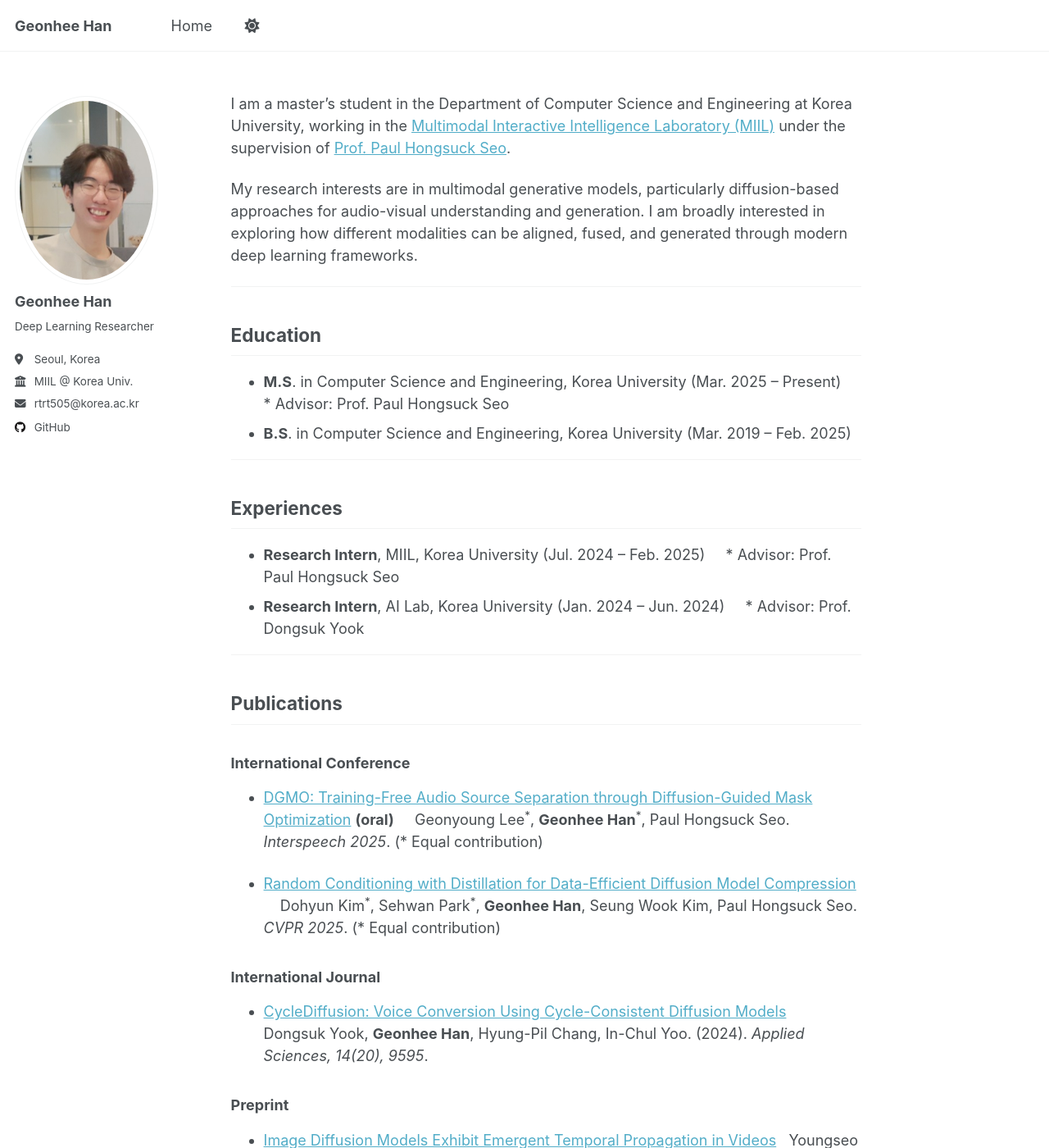
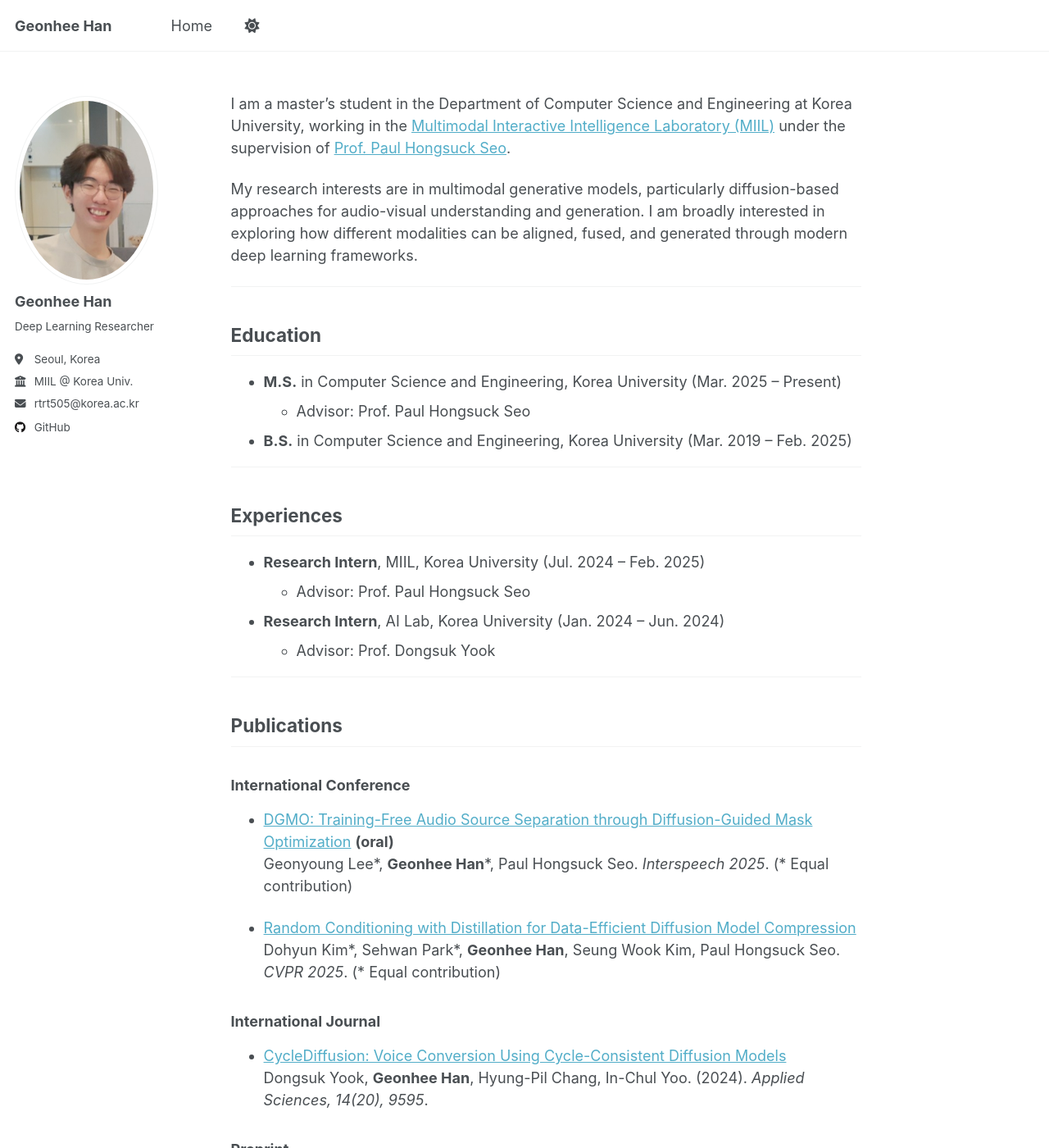
Before and after one commit to chaksseu/chaksseu.github.io, a Jekyll site: the page built from _pages/home.md, in a window 1280 px wide and 1400 px high. Shown: the whole window at 82% size. Built offline with Jekyll 4.4.1, drawn with Linux system fonts in a browser that asks for light colours.

Commit message:
update publications 1126

```diff
--- a/_pages/home.md
+++ b/_pages/home.md
@@ -11,63 +11,63 @@ I am a master's student in the Department of Computer Science and Engineering at
 
 My research interests are in multimodal generative models, particularly diffusion-based approaches for audio-visual understanding and generation. I am broadly interested in exploring how different modalities can be aligned, fused, and generated through modern deep learning frameworks.
 
-<hr>
+---
 
 ## Education
 
-* <b>M.S</b>. in Computer Science and Engineering, Korea University (Mar. 2025 – Present)
-  * Advisor: Prof. Paul Hongsuck Seo
-* <b>B.S</b>. in Computer Science and Engineering, Korea University (Mar. 2019 – Feb. 2025)
+* **M.S.** in Computer Science and Engineering, Korea University (Mar. 2025 – Present)
+  * Advisor: Prof. Paul Hongsuck Seo
+* **B.S.** in Computer Science and Engineering, Korea University (Mar. 2019 – Feb. 2025)
 
-<hr>
+---
 
 ## Experiences
 
-* <b>Research Intern</b>, MIIL, Korea University (Jul. 2024 – Feb. 2025)
-  * Advisor: Prof. Paul Hongsuck Seo
-* <b>Research Intern</b>, AI Lab, Korea University (Jan. 2024 – Jun. 2024)
-  * Advisor: Prof. Dongsuk Yook
+* **Research Intern**, MIIL, Korea University (Jul. 2024 – Feb. 2025)
+  * Advisor: Prof. Paul Hongsuck Seo
+* **Research Intern**, AI Lab, Korea University (Jan. 2024 – Jun. 2024)
+  * Advisor: Prof. Dongsuk Yook
 
-<hr>
+---
 
 ## Publications
 
 ### International Conference
 
-* <a href="https://wltschmrz.github.io/DGMO/" target="_blank" rel="noopener noreferrer">DGMO: Training-Free Audio Source Separation through Diffusion-Guided Mask Optimization</a> <span><b>(oral)</b></span>
-  Geonyoung Lee<sup>*</sup>, <b>Geonhee Han</b><sup>*</sup>, Paul Hongsuck Seo. <i>Interspeech 2025</i>. (\* Equal contribution)
+* <a href="https://wltschmrz.github.io/DGMO/" target="_blank" rel="noopener noreferrer">DGMO: Training-Free Audio Source Separation through Diffusion-Guided Mask Optimization</a> **(oral)** <br>
+  Geonyoung Lee\*, **Geonhee Han**\*, Paul Hongsuck Seo. *Interspeech 2025*. (\* Equal contribution)
 
-* <a href="https://dohyun-as.github.io/Random-Conditioning/" target="_blank" rel="noopener noreferrer">Random Conditioning with Distillation for Data-Efficient Diffusion Model Compression</a>
-  Dohyun Kim<sup>*</sup>, Sehwan Park<sup>*</sup>, <b>Geonhee Han</b>, Seung Wook Kim, Paul Hongsuck Seo. <i>CVPR 2025</i>. (\* Equal contribution)
+* <a href="https://dohyun-as.github.io/Random-Conditioning/" target="_blank" rel="noopener noreferrer">Random Conditioning with Distillation for Data-Efficient Diffusion Model Compression</a> <br>
+  Dohyun Kim\*, Sehwan Park\*, **Geonhee Han**, Seung Wook Kim, Paul Hongsuck Seo. *CVPR 2025*. (\* Equal contribution)
 
 ### International Journal
 
-* <a href="https://ai.korea.ac.kr/demo-cyclediffusion-vc/" target="_blank" rel="noopener noreferrer">CycleDiffusion: Voice Conversion Using Cycle-Consistent Diffusion Models</a>
-  Dongsuk Yook, <b>Geonhee Han</b>, Hyung-Pil Chang, In-Chul Yoo. (2024). <i>Applied Sciences, 14(20), 9595</i>.
+* <a href="https://ai.korea.ac.kr/demo-cyclediffusion-vc/" target="_blank" rel="noopener noreferrer">CycleDiffusion: Voice Conversion Using Cycle-Consistent Diffusion Models</a> <br>
+  Dongsuk Yook, **Geonhee Han**, Hyung-Pil Chang, In-Chul Yoo. (2024). *Applied Sciences, 14(20), 9595*.
 
 ### Preprint
 
-* <a href="https://xwsa568.github.io/DRIFT/" target="_blank" rel="noopener noreferrer">Image Diffusion Models Exhibit Emergent Temporal Propagation in Videos</a>
-  Youngseo Kim, Dohyun Kim, <b>Geonhee Han</b>, Paul Hongsuck Seo. <i>arXiv 2025</i>.
+* <a href="https://xwsa568.github.io/DRIFT/" target="_blank" rel="noopener noreferrer">Image Diffusion Models Exhibit Emergent Temporal Propagation in Videos</a> <br>
+  Youngseo Kim, Dohyun Kim, **Geonhee Han**, Paul Hongsuck Seo. *arXiv 2025*.
 
-<hr>
+---
 
 ## Honors and Awards
 
-* <b>Grand Prize</b>, Yongin City SW/AI Hackathon (2023)
-* <b>1st Place - Private Leaderboard</b>, Dacon Twitter Sentiment Analysis Challenge (2023)
+* **Grand Prize**, Yongin City SW/AI Hackathon (2023)
+* **1st Place - Private Leaderboard**, Dacon Twitter Sentiment Analysis Challenge (2023)
 
-<hr>
+---
 
 ## Teaching
 
-* <b>Teaching Assistant</b>, COSE475 "Advanced Deep Learning", Korea University (Fall 2025)
-* <b>Teaching Assistant</b>, COSE474 "Deep Learning", Korea University (Spring 2025)
-* <b>Instructor</b>, DLAB Code Academy (Dec. 2022 – Feb. 2023)
+* **Teaching Assistant**, COSE475 "Advanced Deep Learning", Korea University (Fall 2025)
+* **Teaching Assistant**, COSE474 "Deep Learning", Korea University (Spring 2025)
+* **Instructor**, DLAB Code Academy (Dec. 2022 – Feb. 2023)
 
-<hr>
+---
 
 ## Service and Leadership
 
-* <b>Sergeant</b>, Republic of Korea Army (Apr. 2021 – Oct. 2022), honorably discharged
-* <b>President</b>, Classical Guitar Club, Korea University (Jan. 2020 – Dec. 2020)
+* **Sergeant**, Republic of Korea Army (Apr. 2021 – Oct. 2022), honorably discharged
+* **President**, Classical Guitar Club, Korea University (Jan. 2020 – Dec. 2020)
```
